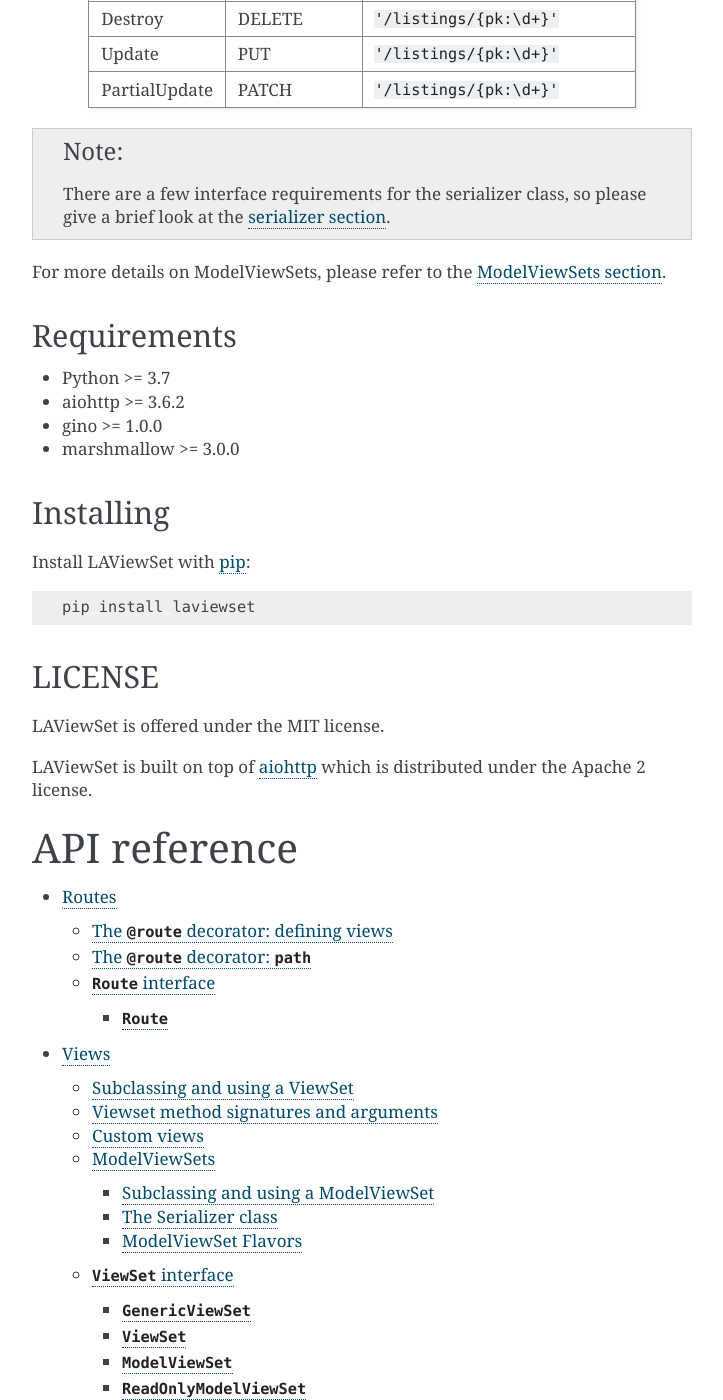
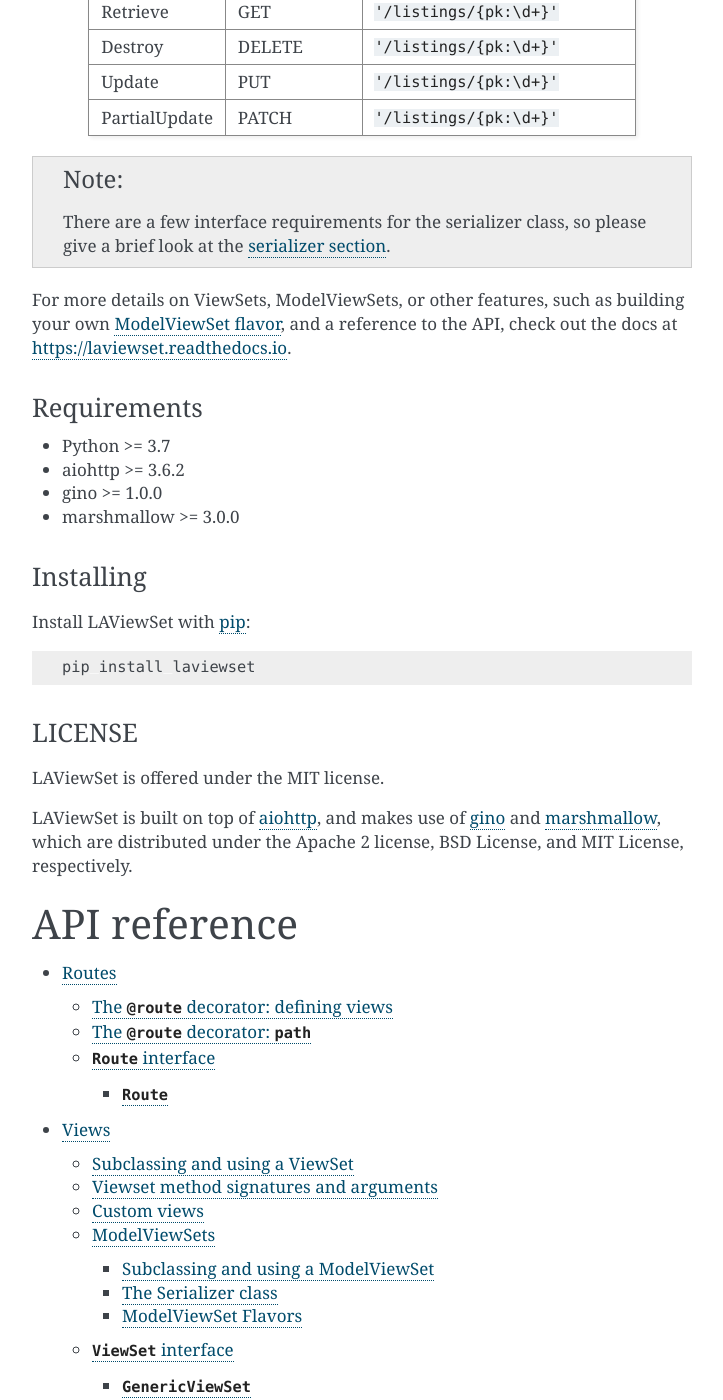
Before and after one commit to Algebra8/LAViewSet, a Sphinx documentation site: the page built from docs/index.rst, in a window 1280 px wide and 1400 px high, scrolled down 1789 px. Shown: the whole window, without its empty margins (388-1111 px from the left). Built offline with Sphinx 7.4.7, drawn with Linux system fonts in a browser that asks for light colours; some of the changed text lies outside the part shown.

Commit message:
small adjustments to readme - license.

```diff
--- a/README.rst
+++ b/README.rst
@@ -6,9 +6,8 @@
 ModelViewSets.
 
 
-
-Quick start
-------------
+Custom ViewSets
+~~~~~~~~~~~~~~~~~
 
 To create a custom ViewSet, create a base :class:`~laviewset.routes.Route`,
 subclass :class:`~laviewset.views.ViewSet`, and include an
@@ -57,8 +56,9 @@
 
     The handler's :ref:`signature matters<handler-signature-section>`!
 
-For more information on ViewSets, please refer to the :ref:`ViewSets section<viewsets-section>`.
 
+ModelViewSets
+~~~~~~~~~~~~~~~
 
 ModelViewSets that offer default actions, similar to Django Rest Framework's ModelViewSet,
 can be made using a :class:`~gino.api.Gino` model class and a serializer. While any
@@ -120,9 +120,12 @@
     There are a few interface requirements for the serializer class, so
     please give a brief look at the :ref:`serializer section<serializer-info>`.
 
-For more details on ModelViewSets, please refer
-to the :ref:`ModelViewSets section<model-viewset-section>`.
 
+
+For more details on ViewSets, ModelViewSets, or other features, such as
+building your own :ref:`ModelViewSet flavor<model-flavors>`, and a reference to
+the API, check out the docs at
+`https://laviewset.readthedocs.io <https://laviewset.readthedocs.io/en/latest/>`_.
 
 
 Requirements
@@ -148,5 +151,8 @@
 
 LAViewSet is offered under the MIT license.
 
-LAViewSet is built on top of `aiohttp <https://github.com/aio-libs/aiohttp>`_
-which is distributed under the Apache 2 license.
+LAViewSet is built on top of `aiohttp <https://github.com/aio-libs/aiohttp>`_,
+and makes use of `gino <https://github.com/python-gino/gino>`_ and
+`marshmallow <https://github.com/marshmallow-code/marshmallow>`_, which are
+distributed under the Apache 2 license, BSD License, and MIT License,
+respectively.
--- a/docs/views.rst
+++ b/docs/views.rst
@@ -260,6 +260,8 @@
             # if validation fails.
             ...
 
+.. _model-flavors:
+
 ModelViewSet Flavors
 *********************
 
```
